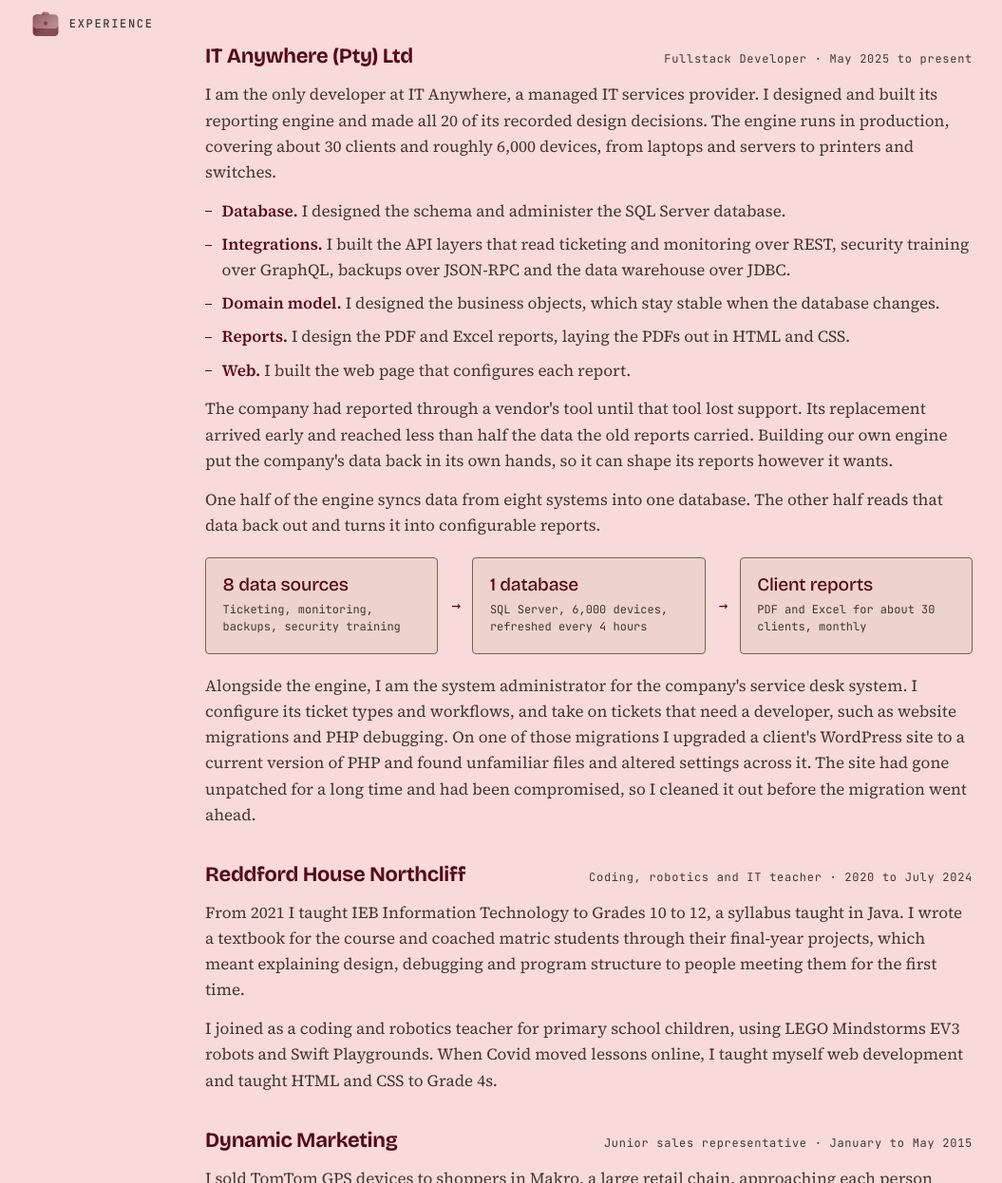
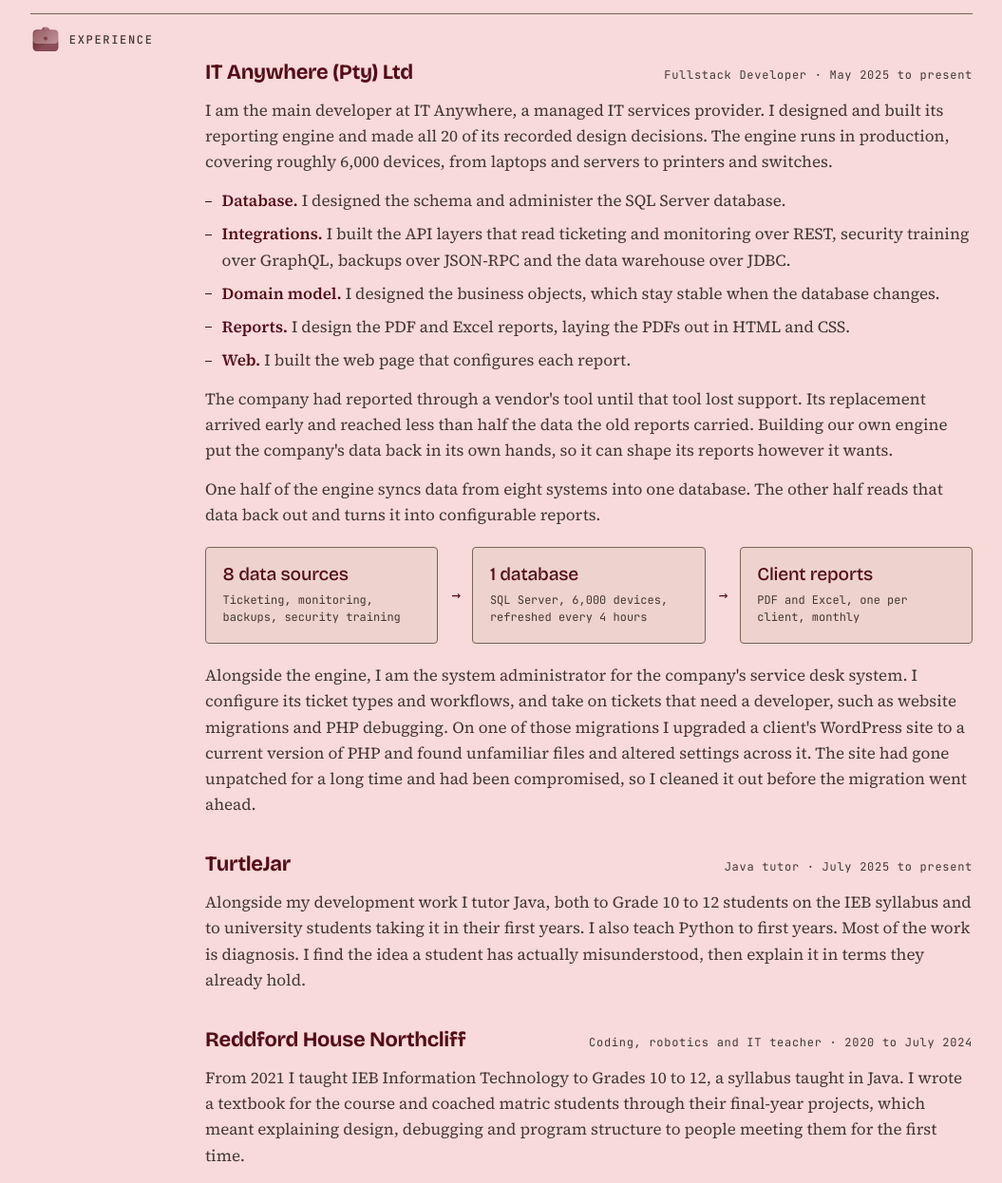
Before and after one commit to Mr-Slinky/Mr-Slinky.github.io, a plain HTML site: page index.html in a window 1280 px wide. Shown: the part 925-2171 px from the top of the page at 95% size, without its empty margins (112-1167 px from the left). Drawn offline with nearby package versions, Linux system fonts and the light colour scheme.

Commit message:
feat: add Java tutoring at TurtleJar
The CV adds a Java tutor role at TurtleJar, running from July 2025 to the present. The entry covers Java for Grade 10 to 12 students on the IEB syllabus and for university first years, and Python for first years.

The summary and the IT Anywhere entry describe the role as the main developer. The IT Anywhere entry gives its scale as roughly 6,000 devices, and the report flow produces one report per client each month.

```diff
--- a/index.html
+++ b/index.html
@@ -22,7 +22,7 @@
     </div>
     <img class="portrait" src="images/portrait.jpg" alt="Kheagen Haskins holding a bulldog puppy" width="600" height="600">
     <div class="masthead-intro">
-      <p class="lede">Software developer working in Java, SQL and backend systems. I am the only developer at a managed IT services provider, where I designed and built the reporting engine that produces every client's monthly report. Teaching is how I got here. A psychology degree led me into it, and teaching Java led me into building software full time.</p>
+      <p class="lede">Software developer working in Java, SQL and backend systems. I am the main developer at a managed IT services provider, where I designed and built the reporting engine that produces every client's monthly report. Teaching is how I got here. A psychology degree led me into it, and teaching Java led me into building software full time.</p>
       <ul class="contact">
         <li>South Africa</li>
         <li><a class="contact-email" href="mailto:slinky.haskins@gmail.com"><span>slinky.haskins@gmail.com</span></a></li>
@@ -68,7 +68,7 @@
             <h3>IT Anywhere (Pty) Ltd</h3>
             <p class="meta"><span class="entry-role">Fullstack Developer</span> &middot; <time datetime="2025-05">May 2025</time> to present</p>
           </div>
-          <p>I am the only developer at IT Anywhere, a managed IT services provider. I designed and built its reporting engine and made all 20 of its recorded design decisions. The engine runs in production, covering about 30 clients and roughly 6,000 devices, from laptops and servers to printers and switches.</p>
+          <p>I am the main developer at IT Anywhere, a managed IT services provider. I designed and built its reporting engine and made all 20 of its recorded design decisions. The engine runs in production, covering roughly 6,000 devices, from laptops and servers to printers and switches.</p>
           <ul class="points">
             <li><strong>Database.</strong> I designed the schema and administer the SQL Server database.</li>
             <li><strong>Integrations.</strong> I built the API layers that read ticketing and monitoring over REST, security training over GraphQL, backups over JSON-RPC and the data warehouse over JDBC.</li>
@@ -89,10 +89,18 @@
             </li>
             <li>
               <span class="flow-name">Client reports</span>
-              <span class="flow-note">PDF and Excel for about 30 clients, monthly</span>
+              <span class="flow-note">PDF and Excel, one per client, monthly</span>
             </li>
           </ol>
           <p>Alongside the engine, I am the system administrator for the company's service desk system. I configure its ticket types and workflows, and take on tickets that need a developer, such as website migrations and PHP debugging. On one of those migrations I upgraded a client's WordPress site to a current version of PHP and found unfamiliar files and altered settings across it. The site had gone unpatched for a long time and had been compromised, so I cleaned it out before the migration went ahead.</p>
+        </li>
+
+        <li class="entry" data-timeline="work">
+          <div class="entry-head">
+            <h3>TurtleJar</h3>
+            <p class="meta"><span class="entry-role">Java tutor</span> &middot; <time datetime="2025-07">July 2025</time> to present</p>
+          </div>
+          <p>Alongside my development work I tutor Java, both to Grade 10 to 12 students on the IEB syllabus and to university students taking it in their first years. I also teach Python to first years. Most of the work is diagnosis. I find the idea a student has actually misunderstood, then explain it in terms they already hold.</p>
         </li>
 
         <li class="entry" data-timeline="work">
```
